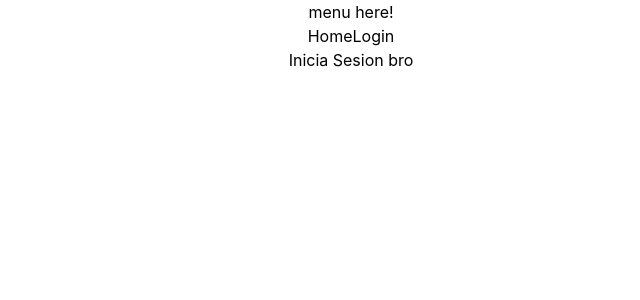
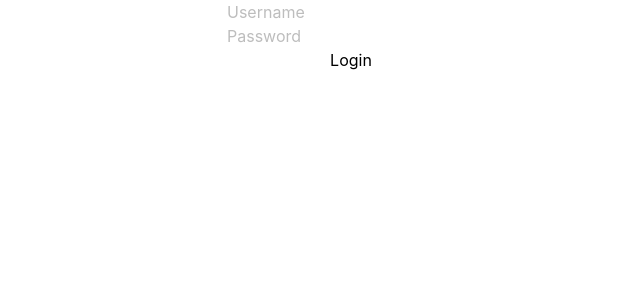
Before and after one commit to Mauricio-Chavez/Final_Project_SDGKU, a React (Create React App) app in the folder frontend/: page / in a window 1280 px wide. Shown: the top 300 px of the page, without its empty margins (289-929 px from the left). Built offline with nearby package versions, Linux system fonts and the light colour scheme.

Commit message:
Fix login errros

```diff
--- a/frontend/src/App.tsx
+++ b/frontend/src/App.tsx
@@ -18,9 +18,11 @@ function App() {
   return (
     <BrowserRouter>
       <div className="App">
-        <Navbar />
+        {
+          token ? <Navbar/> : null
+        }
         <Routes>
-          <Route path='/' element={token ? <Home/>: <h1>Inicia Sesion bro</h1>} />
+          <Route path='/' element={token ? <Home/>: <Login/>} />
           <Route path='/login' element={<Login/>} />
         </Routes>
 
```
